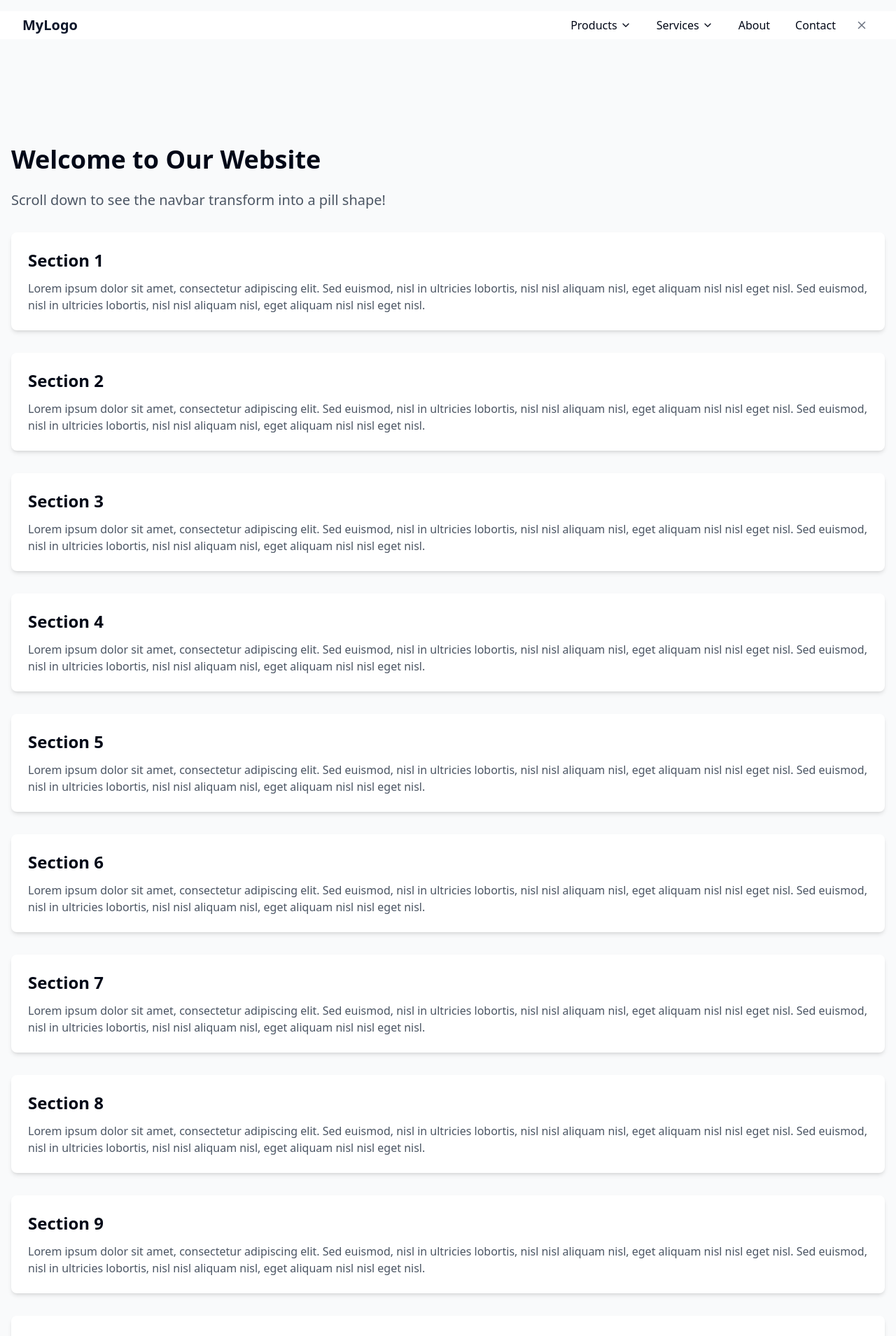
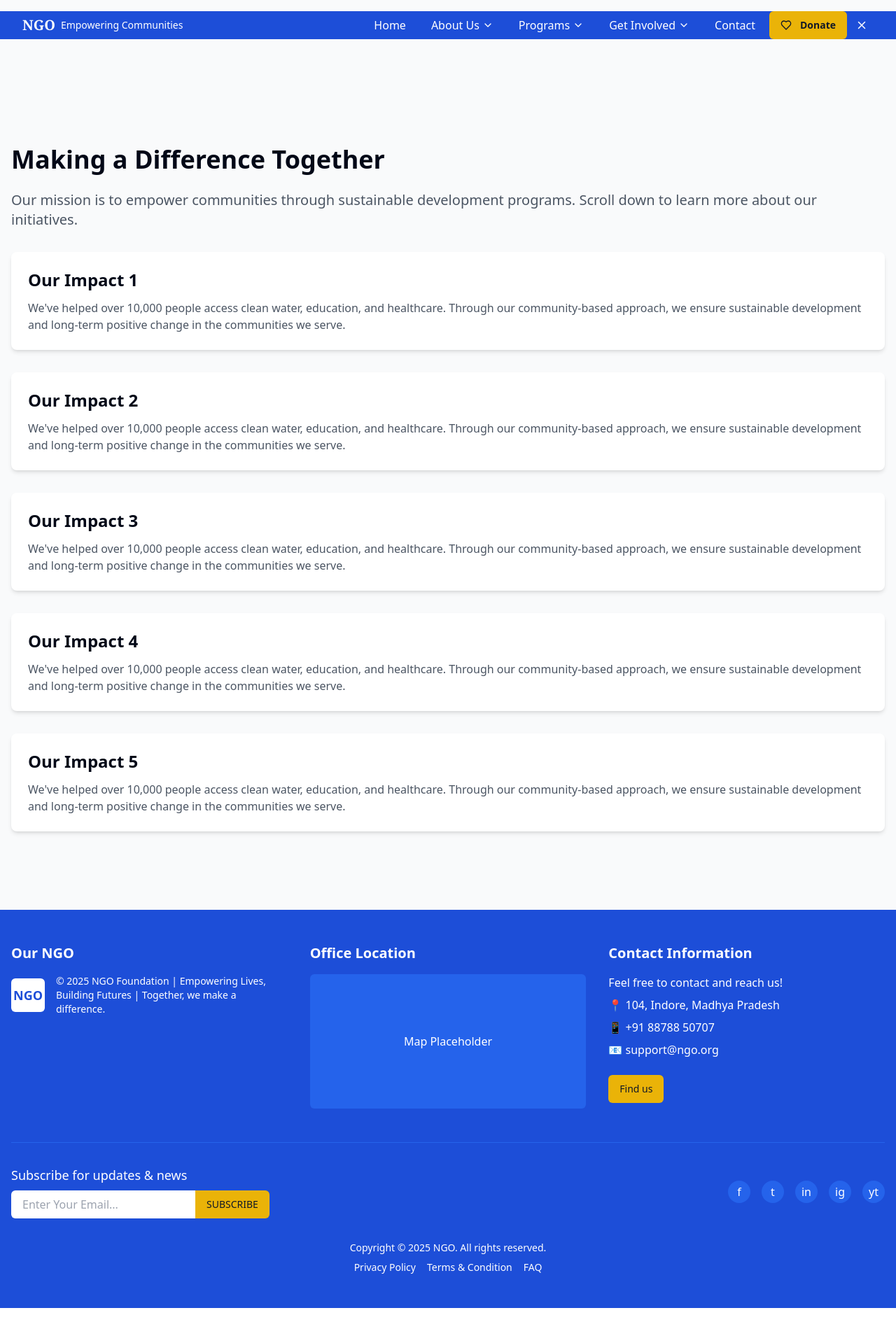
Before and after one commit to Akarsh444/shrinky-pill-nav, a React (Vite) app: page / in a window 1280 px wide. Shown: the top 1909 px of the page at 70% size. After the commit the page ends 1869 px from the top, so only its background shows below. Built offline with nearby package versions, Linux system fonts and the light colour scheme.

Commit message:
Refactor: Implement NGO website design
- Modified navbar with a donate button.
- Added footer section.
- Adjusted design elements for an NGO website.

```diff
--- a/src/components/Navbar/Navbar.tsx
+++ b/src/components/Navbar/Navbar.tsx
@@ -1,36 +1,46 @@
 
 import { useState, useEffect } from "react";
-import { ChevronDown, Menu, X } from "lucide-react";
+import { ChevronDown, Heart, Menu, X } from "lucide-react";
 import { cn } from "@/lib/utils";
 import NavbarDropdown from "./NavbarDropdown";
 import NavbarLink from "./NavbarLink";
+import { Button } from "@/components/ui/button";
 
 const Navbar = () => {
   const [isScrolled, setIsScrolled] = useState(false);
   const [isHidden, setIsHidden] = useState(false);
   const [isMobileMenuOpen, setIsMobileMenuOpen] = useState(false);
 
-  // Navigation data structure
+  // Navigation data structure for an NGO website
   const navItems = [
+    { label: "Home", href: "#" },
     {
-      label: "Products",
+      label: "About Us",
       href: "#",
       dropdown: [
-        { label: "Feature One", href: "#feature-one" },
-        { label: "Feature Two", href: "#feature-two" },
-        { label: "Feature Three", href: "#feature-three" },
+        { label: "Our Mission", href: "#our-mission" },
+        { label: "Our Team", href: "#our-team" },
+        { label: "Our History", href: "#our-history" },
       ]
     },
     {
-      label: "Services",
+      label: "Programs",
       href: "#",
       dropdown: [
-        { label: "Service One", href: "#service-one" },
-        { label: "Service Two", href: "#service-two" },
-        { label: "Service Three", href: "#service-three" },
+        { label: "Education", href: "#education" },
+        { label: "Healthcare", href: "#healthcare" },
+        { label: "Community Development", href: "#community" },
       ]
     },
-    { label: "About", href: "#about" },
+    {
+      label: "Get Involved",
+      href: "#",
+      dropdown: [
+        { label: "Volunteer", href: "#volunteer" },
+        { label: "Partner With Us", href: "#partner" },
+        { label: "Fundraise", href: "#fundraise" },
+      ]
+    },
     { label: "Contact", href: "#contact" },
   ];
 
@@ -76,14 +86,17 @@ const Navbar = () => {
           className={cn(
             "mx-auto transition-all duration-300",
             isScrolled
-              ? "bg-white/90 dark:bg-gray-900/90 backdrop-blur-md shadow-md max-w-fit rounded-full px-6"
-              : "bg-white dark:bg-gray-900 container"
+              ? "bg-blue-700/90 dark:bg-blue-800/90 backdrop-blur-md shadow-md max-w-fit rounded-full px-6"
+              : "bg-blue-700 dark:bg-blue-800 container"
           )}
         >
           <div className="flex items-center justify-between">
             {/* Logo */}
             <div className="flex items-center">
-              <a href="/" className="text-xl font-bold text-primary">MyLogo</a>
+              <a href="/" className="text-xl font-bold text-white flex items-center">
+                <span className="mr-2 font-serif">NGO</span>
+                <span className="text-sm font-light">Empowering Communities</span>
+              </a>
             </div>
 
             {/* Desktop Navigation */}
@@ -100,15 +113,25 @@ const Navbar = () => {
                     key={index}
                     href={item.href}
                     isCompact={isScrolled}
+                    className="text-white"
                   >
                     {item.label}
                   </NavbarLink>
                 )
               ))}
 
+              {/* Donate Button */}
+              <Button
+                variant="secondary"
+                className="ml-4 bg-yellow-500 hover:bg-yellow-400 text-gray-900 font-bold"
+                size={isScrolled ? "sm" : "default"}
+              >
+                <Heart className="mr-1 h-4 w-4" /> Donate
+              </Button>
+
               <button
                 onClick={toggleNavbarVisibility}
-                className="ml-4 p-2 text-gray-500 hover:text-primary transition-colors"
+                className="ml-4 p-2 text-white hover:text-gray-200 transition-colors"
                 aria-label="Hide navbar"
               >
                 <X size={18} />
@@ -117,9 +140,17 @@ const Navbar = () => {
 
             {/* Mobile menu button */}
             <div className="md:hidden flex items-center">
+              <Button
+                variant="secondary"
+                className="mr-4 bg-yellow-500 hover:bg-yellow-400 text-gray-900 font-bold"
+                size="sm"
+              >
+                <Heart className="mr-1 h-4 w-4" /> Donate
+              </Button>
+
               <button
                 onClick={toggleMobileMenu}
-                className="p-2 rounded-md text-gray-500 hover:text-primary transition-colors"
+                className="p-2 rounded-md text-white hover:text-gray-200 transition-colors"
                 aria-label="Toggle mobile menu"
               >
                 {isMobileMenuOpen ? <X size={24} /> : <Menu size={24} />}
@@ -144,6 +175,7 @@ const Navbar = () => {
                         href={item.href}
                         isMobile={true}
                         isCompact={isScrolled}
+                        className="text-white"
                       >
                         {item.label}
                       </NavbarLink>
@@ -152,7 +184,7 @@ const Navbar = () => {
                 ))}
                 <button
                   onClick={toggleNavbarVisibility}
-                  className="flex items-center justify-center w-full p-2 text-gray-500 hover:text-primary transition-colors"
+                  className="flex items-center justify-center w-full p-2 text-white hover:text-gray-200 transition-colors"
                 >
                   Hide Navbar <X size={18} className="ml-2" />
                 </button>
--- a/src/components/Navbar/NavbarDropdown.tsx
+++ b/src/components/Navbar/NavbarDropdown.tsx
@@ -36,7 +36,7 @@ const NavbarDropdown = ({ item, isMobile = false, isCompact = false }: NavbarDro
           "flex items-center justify-between transition-all duration-200",
           isMobile ? "w-full text-left p-3" : "px-4 py-2",
           isCompact ? "text-sm" : "text-base",
-          "hover:text-primary focus:outline-none"
+          "text-white hover:text-gray-200 font-medium focus:outline-none"
         )}
         aria-expanded={isOpen}
       >
@@ -57,19 +57,19 @@ const NavbarDropdown = ({ item, isMobile = false, isCompact = false }: NavbarDro
             ? "mt-1 w-full"
             : "absolute left-0 min-w-[200px] shadow-lg rounded-md",
           isOpen ? "scale-100 opacity-100" : "scale-95 opacity-0 invisible",
-          isCompact && !isMobile ? "bg-white/90 dark:bg-gray-900/90 backdrop-blur-md" : "bg-white dark:bg-gray-900"
+          isCompact && !isMobile ? "bg-blue-700/90 dark:bg-blue-800/90 backdrop-blur-md" : "bg-blue-700 dark:bg-blue-800"
         )}
       >
         <div className={cn(
           "py-2",
-          !isMobile && "border border-gray-200 dark:border-gray-700 rounded-md"
+          !isMobile && "border border-blue-600 dark:border-blue-700 rounded-md"
         )}>
           {item.dropdown?.map((subItem, idx) => (
             <a
               key={idx}
               href={subItem.href}
               className={cn(
-                "block transition-colors duration-200 hover:bg-gray-100 dark:hover:bg-gray-800",
+                "block transition-colors duration-200 text-white hover:bg-blue-600 dark:hover:bg-blue-700",
                 isMobile ? "p-3" : "px-4 py-2",
                 isCompact ? "text-sm" : "text-base"
               )}
--- a/src/components/Navbar/NavbarLink.tsx
+++ b/src/components/Navbar/NavbarLink.tsx
@@ -7,16 +7,19 @@ type NavbarLinkProps = {
   children: React.ReactNode;
   isMobile?: boolean;
   isCompact?: boolean;
+  className?: string;
 };
 
-const NavbarLink = ({ href, children, isMobile = false, isCompact = false }: NavbarLinkProps) => {
+const NavbarLink = ({ href, children, isMobile = false, isCompact = false, className }: NavbarLinkProps) => {
   return (
     <a
       href={href}
       className={cn(
-        "transition-all duration-200 hover:text-primary",
+        "transition-all duration-200 font-medium",
         isMobile ? "block w-full p-3" : "px-4 py-2",
-        isCompact ? "text-sm" : "text-base"
+        isCompact ? "text-sm" : "text-base",
+        "hover:text-primary-foreground hover:underline",
+        className
       )}
     >
       {children}
--- a/src/pages/Index.tsx
+++ b/src/pages/Index.tsx
@@ -1,5 +1,6 @@
 
 import Navbar from "../components/Navbar/Navbar";
+import { Button } from "@/components/ui/button";
 
 const Index = () => {
   return (
@@ -8,20 +9,20 @@ const Index = () => {
 
       <main className="container mx-auto px-4 py-8">
         <section className="py-20">
-          <h1 className="text-4xl font-bold mb-6">Welcome to Our Website</h1>
+          <h1 className="text-4xl font-bold mb-6">Making a Difference Together</h1>
           <p className="text-xl text-gray-600 dark:text-gray-300 mb-8">
-            Scroll down to see the navbar transform into a pill shape!
+            Our mission is to empower communities through sustainable development programs.
+            Scroll down to learn more about our initiatives.
           </p>
 
           <div className="space-y-8">
-            {Array.from({ length: 10 }).map((_, i) => (
+            {Array.from({ length: 5 }).map((_, i) => (
               <div key={i} className="bg-white dark:bg-gray-800 p-6 rounded-lg shadow-md">
-                <h2 className="text-2xl font-bold mb-3">Section {i + 1}</h2>
+                <h2 className="text-2xl font-bold mb-3">Our Impact {i + 1}</h2>
                 <p className="text-gray-600 dark:text-gray-300">
-                  Lorem ipsum dolor sit amet, consectetur adipiscing elit. Sed euismod,
-                  nisl in ultricies lobortis, nisl nisl aliquam nisl, eget aliquam nisl
-                  nisl eget nisl. Sed euismod, nisl in ultricies lobortis, nisl nisl
-                  aliquam nisl, eget aliquam nisl nisl eget nisl.
+                  We've helped over 10,000 people access clean water, education, and healthcare.
+                  Through our community-based approach, we ensure sustainable development and
+                  long-term positive change in the communities we serve.
                 </p>
               </div>
             ))}
@@ -29,11 +30,90 @@ const Index = () => {
         </section>
       </main>
 
-      <footer className="bg-gray-100 dark:bg-gray-800 py-8">
-        <div className="container mx-auto px-4">
-          <p className="text-center text-gray-600 dark:text-gray-300">
-            &copy; 2025 My Company. All rights reserved.
-          </p>
+      <footer className="bg-blue-700 dark:bg-blue-800 text-white">
+        <div className="container mx-auto px-4 py-12">
+          <div className="grid grid-cols-1 md:grid-cols-3 gap-8">
+            {/* Column 1 - Organization Info */}
+            <div>
+              <h3 className="text-xl font-bold mb-4">Our NGO</h3>
+              <div className="flex items-center mb-4">
+                <div className="mr-4">
+                  <div className="w-12 h-12 bg-white rounded-md flex items-center justify-center text-blue-700">
+                    <span className="font-bold text-lg">NGO</span>
+                  </div>
+                </div>
+                <p className="text-sm">
+                  © 2025 NGO Foundation | Empowering Lives, Building Futures | Together, we make a difference.
+                </p>
+              </div>
+            </div>
+
+            {/* Column 2 - Office Location */}
+            <div>
+              <h3 className="text-xl font-bold mb-4">Office Location</h3>
+              <div className="bg-blue-600 dark:bg-blue-700 p-6 rounded-md h-48 flex items-center justify-center">
+                <p className="text-center">Map Placeholder</p>
+              </div>
+            </div>
+
+            {/* Column 3 - Contact Info */}
+            <div>
+              <h3 className="text-xl font-bold mb-4">Contact Information</h3>
+              <p className="mb-2">Feel free to contact and reach us!</p>
+              <p className="mb-2">📍 104, Indore, Madhya Pradesh</p>
+              <p className="mb-2">📱 +91 88788 50707</p>
+              <p className="mb-2">📧 support@ngo.org</p>
+
+              <Button className="mt-4 bg-yellow-500 hover:bg-yellow-400 text-gray-900">
+                Find us
+              </Button>
+            </div>
+          </div>
+
+          <div className="mt-12 border-t border-blue-600 pt-8">
+            <div className="flex flex-col md:flex-row items-center justify-between">
+              <div className="mb-4 md:mb-0">
+                <h4 className="text-lg font-medium mb-2">Subscribe for updates & news</h4>
+                <div className="flex">
+                  <input
+                    type="email"
+                    placeholder="Enter Your Email..."
+                    className="py-2 px-4 rounded-l-md text-gray-800 focus:outline-none"
+                  />
+                  <Button className="rounded-l-none bg-yellow-500 hover:bg-yellow-400 text-gray-900">
+                    SUBSCRIBE
+                  </Button>
+                </div>
+              </div>
+
+              <div className="flex space-x-4">
+                <a href="#" className="hover:text-blue-300">
+                  <div className="w-8 h-8 rounded-full bg-blue-600 flex items-center justify-center">f</div>
+                </a>
+                <a href="#" className="hover:text-blue-300">
+                  <div className="w-8 h-8 rounded-full bg-blue-600 flex items-center justify-center">t</div>
+                </a>
+                <a href="#" className="hover:text-blue-300">
+                  <div className="w-8 h-8 rounded-full bg-blue-600 flex items-center justify-center">in</div>
+                </a>
+                <a href="#" className="hover:text-blue-300">
+                  <div className="w-8 h-8 rounded-full bg-blue-600 flex items-center justify-center">ig</div>
+                </a>
+                <a href="#" className="hover:text-blue-300">
+                  <div className="w-8 h-8 rounded-full bg-blue-600 flex items-center justify-center">yt</div>
+                </a>
+              </div>
+            </div>
+
+            <div className="mt-8 text-center text-sm">
+              <p>Copyright © 2025 NGO. All rights reserved.</p>
+              <div className="mt-2 flex justify-center space-x-4">
+                <a href="#" className="hover:underline">Privacy Policy</a>
+                <a href="#" className="hover:underline">Terms & Condition</a>
+                <a href="#" className="hover:underline">FAQ</a>
+              </div>
+            </div>
+          </div>
         </div>
       </footer>
     </div>
```
